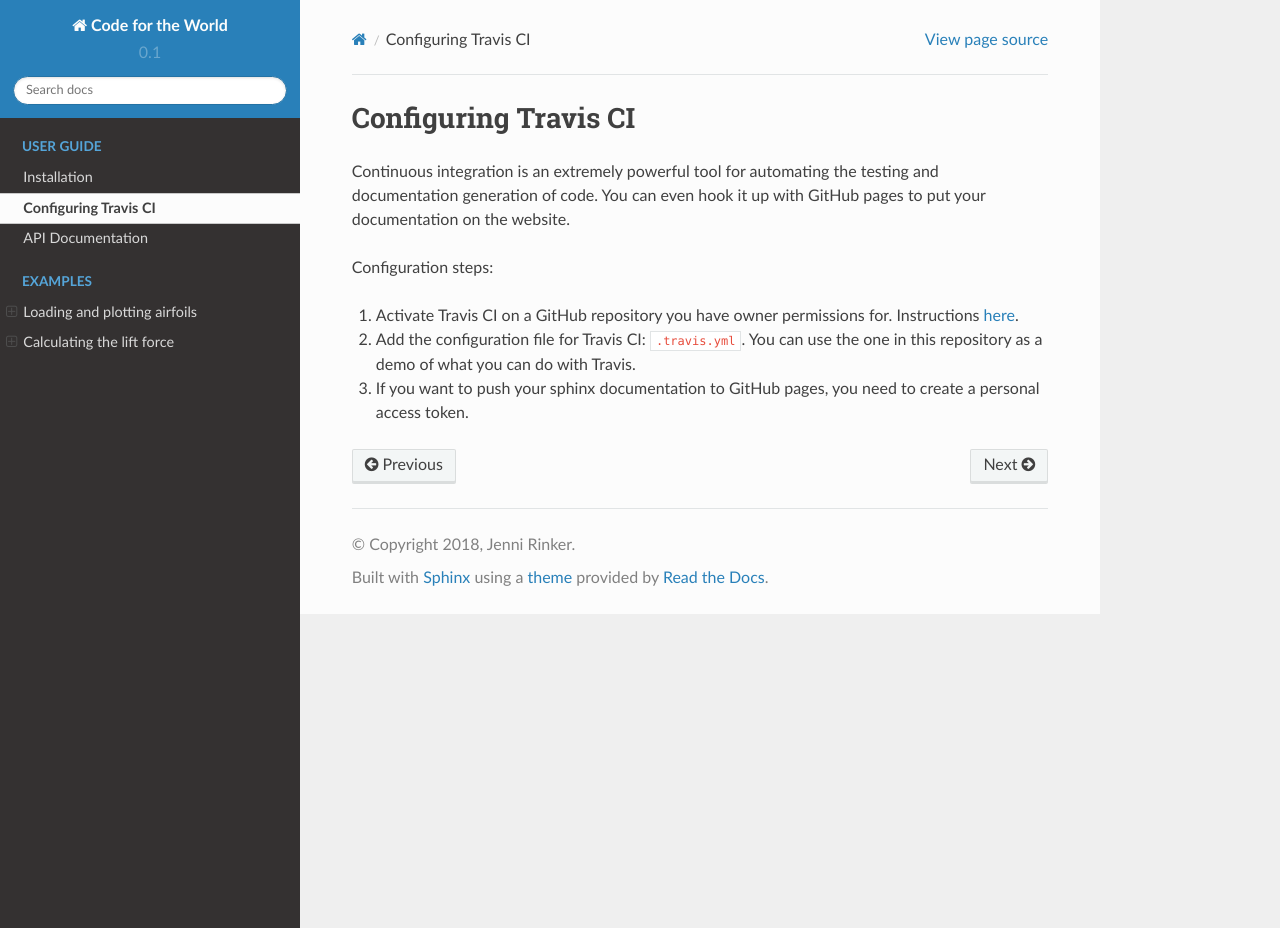
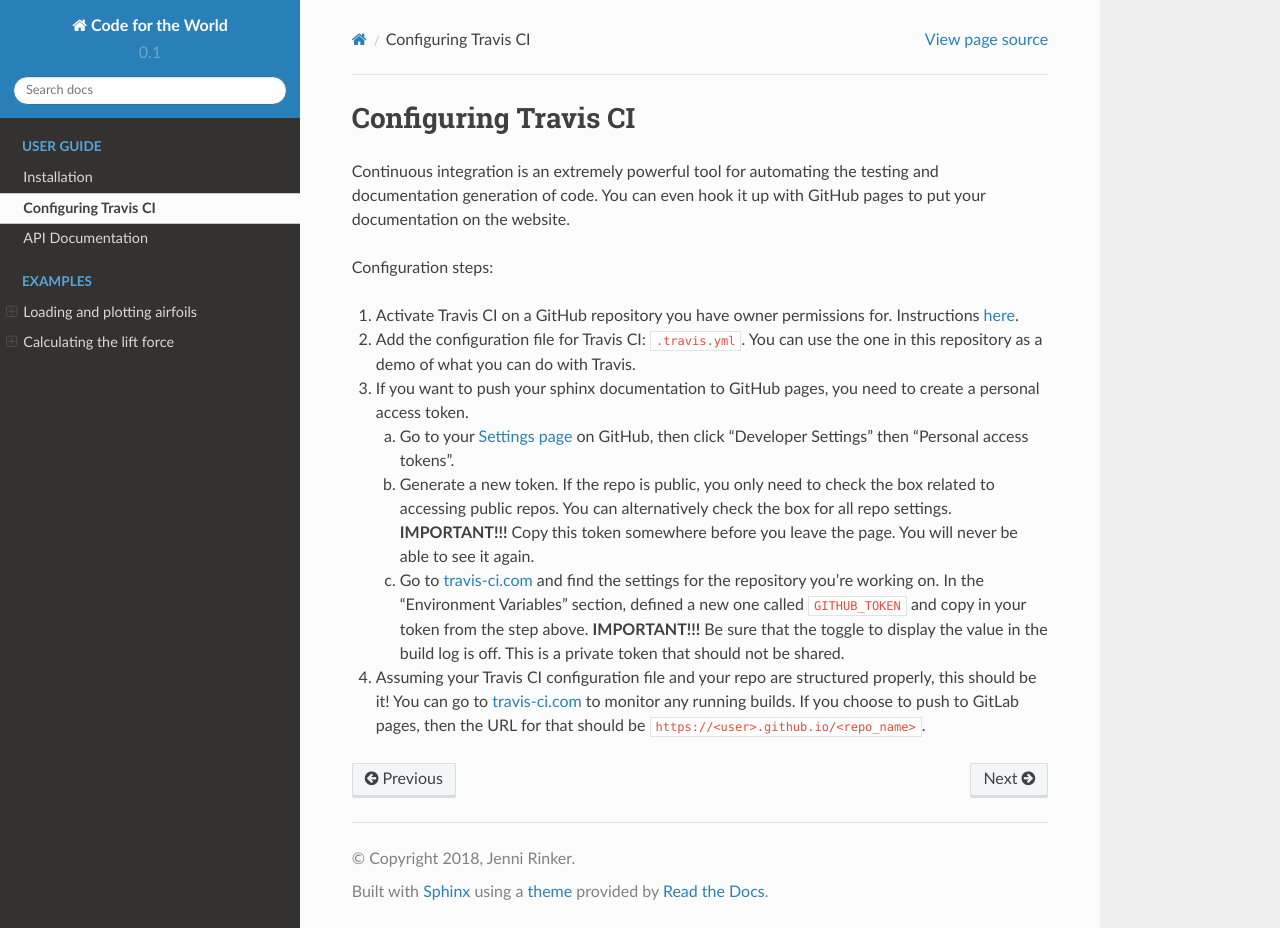
Before and after one commit to jennirinker/code-for-the-world, a Sphinx documentation site: the page built from docs/source/configuring_travis.rst, in a window 1280 px wide and 928 px high. Built offline with Sphinx 7.4.7 and the Read the Docs theme 2.0.0, drawn with Linux system fonts in a browser that asks for light colours.

Commit message:
updating docs

```diff
--- a/docs/source/configuring_travis.rst
+++ b/docs/source/configuring_travis.rst
@@ -18,3 +18,23 @@ Configuration steps:
 
 3. If you want to push your sphinx documentation to GitHub pages, you need to
    create a personal access token.
+
+   a. Go to your `Settings page <https://github.com/settings>`__ on
+      GitHub, then click "Developer Settings" then "Personal access tokens".
+
+   b. Generate a new token. If the repo is public, you only need to check the
+      box related to accessing public repos. You can alternatively check the
+      box for all repo settings. **IMPORTANT!!!** Copy this token somewhere
+      before you leave the page. You will never be able to see it again.
+
+   c. Go to `travis-ci.com <travis-ci.com>`__ and find the settings for the
+      repository you're working on. In the "Environment Variables" section,
+      defined a new one called ``GITHUB_TOKEN`` and copy in your token from
+      the step above. **IMPORTANT!!!** Be sure that the toggle to display
+      the value in the build log is off. This is a private token that should
+      not be shared.
+
+4. Assuming your Travis CI configuration file and your repo are structured
+   properly, this should be it! You can go to `travis-ci.com <travis-ci.com>`__
+   to monitor any running builds. If you choose to push to GitLab pages, then
+   the URL for that should be ``https://<user>.github.io/<repo_name>``.
```
Also changed, not shown: README.md (+12 -2 lines).
